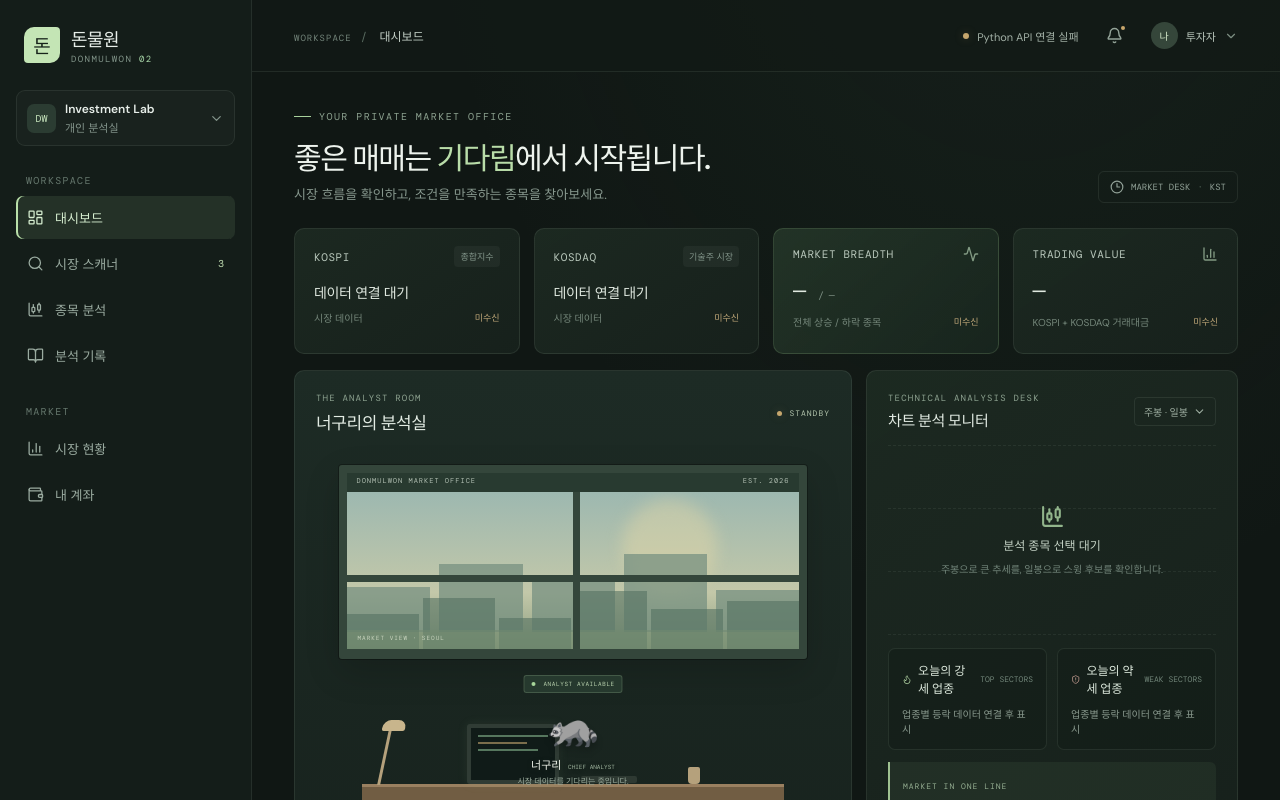
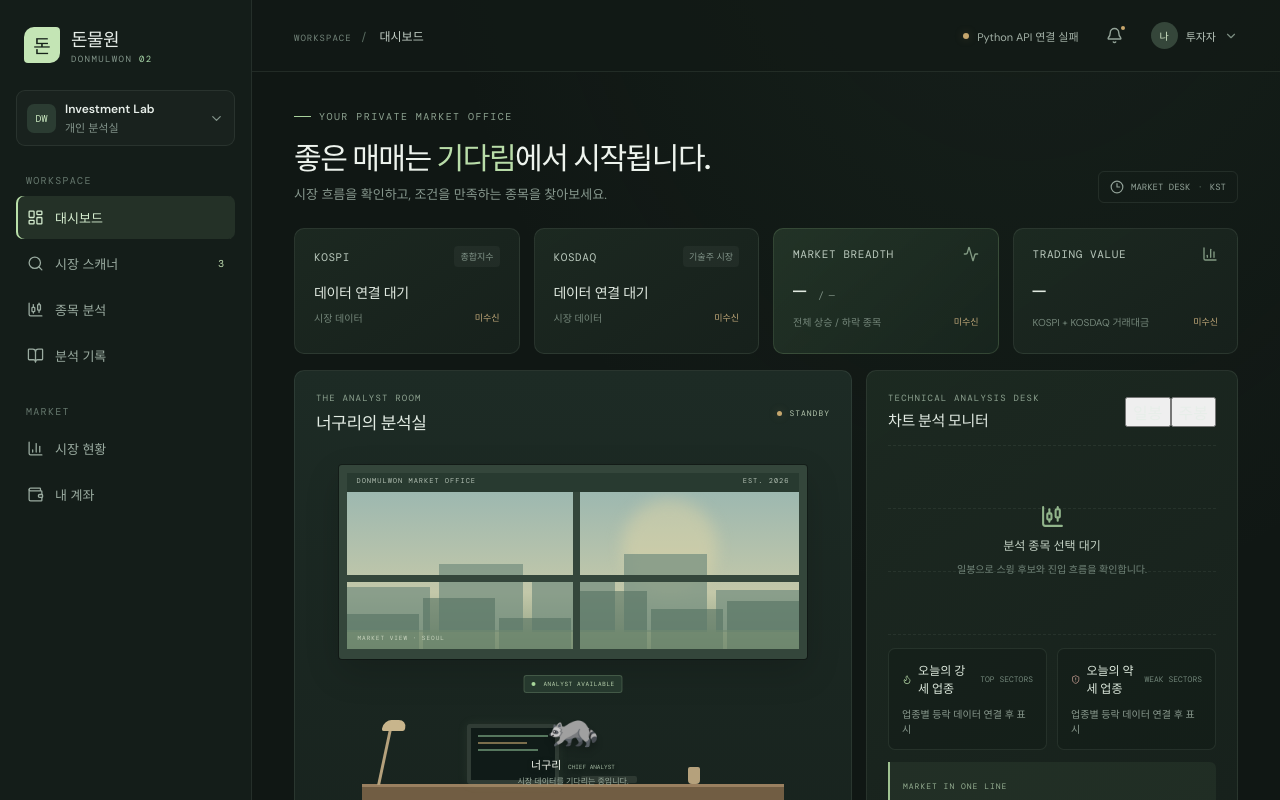
Before and after one commit to namgigeom/donmulwon2, a React (Vite) app in the folder web/: page / in a window 1280 px wide. Shown: the top 800 px of the page. Built offline with nearby package versions, Linux system fonts and the light colour scheme; no server answers.

Commit message:
Add daily weekly chart period selector

```diff
--- a/web/src/App.tsx
+++ b/web/src/App.tsx
@@ -62,6 +62,7 @@ function formatTradingValue(value: number | undefined) {
 }
 
 function App() {
+  const [chartPeriod, setChartPeriod] = useState<"daily" | "weekly">("daily");
   const [apiStatus, setApiStatus] = useState("API 연결 확인 중");
   const [marketData, setMarketData] = useState<Partial<Record<MarketCode, MarketBulletin>>>({});
 
@@ -243,11 +244,11 @@ function App() {
               <article className="panel chart-panel">
                 <div className="section-heading compact">
                   <div><span className="section-kicker">TECHNICAL ANALYSIS DESK</span><h2>차트 분석 모니터</h2></div>
-                  <span className="period-select">주봉 · 일봉 <ChevronDown size={13} /></span>
+                  <div className="period-toggle"><button type="button" className={chartPeriod === "daily" ? "selected" : ""} onClick={() => setChartPeriod("daily")}>일봉</button><button type="button" className={chartPeriod === "weekly" ? "selected" : ""} onClick={() => setChartPeriod("weekly")}>주봉</button></div>
                 </div>
                 <div className="chart-empty">
                   <div className="chart-grid-lines"><i /><i /><i /><i /></div>
-                  <div className="chart-empty-content"><CandlestickChart size={25} /><b>분석 종목 선택 대기</b><span>주봉으로 큰 추세를, 일봉으로 스윙 후보를 확인합니다.</span></div>
+                  <div className="chart-empty-content"><CandlestickChart size={25} /><b>분석 종목 선택 대기</b><span>{chartPeriod === "weekly" ? "주봉으로 큰 추세를 확인합니다." : "일봉으로 스윙 후보와 진입 흐름을 확인합니다."}</span></div>
                 </div>
                 <div className="sector-watch-grid">
                   <section className="sector-watch-card">
```
